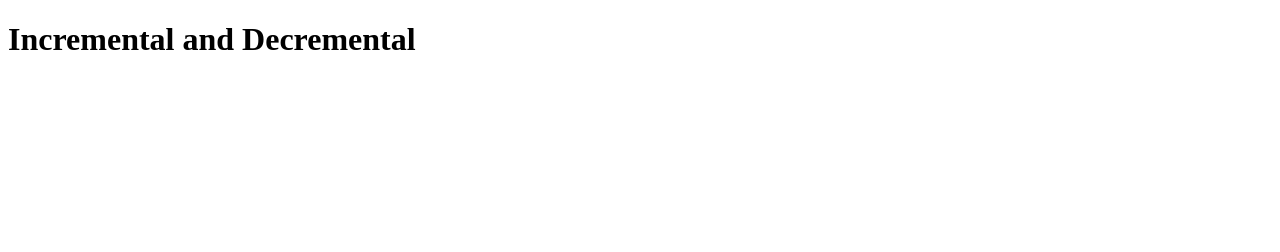
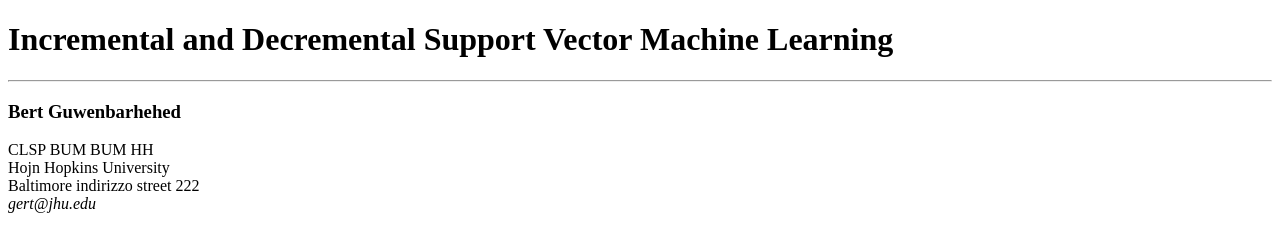
Before and after one commit to fdrbrs/htmlcss-paper, a plain HTML site: page index.html in a window 1280 px wide. Drawn offline with Linux system fonts and the light colour scheme.

Commit message:
add site header

```diff
--- a/index.html
+++ b/index.html
@@ -11,8 +11,17 @@
 
     <!-- Site Header -->
     <header>
-        <h1>Incremental and Decremental</h1>
-
+        <h1>Incremental and Decremental Support Vector Machine Learning</h1>
+        <hr>
+        <section>
+            <h3>Bert Guwenbarhehed</h3>
+            <div>
+                CLSP BUM BUM HH <br>
+                Hojn Hopkins University <br>
+                Baltimore indirizzo street 222 <br>
+                <em>gert@jhu.edu</em>
+            </div>
+        </section>
     </header>
     <!-- /Site Header -->
 
```
